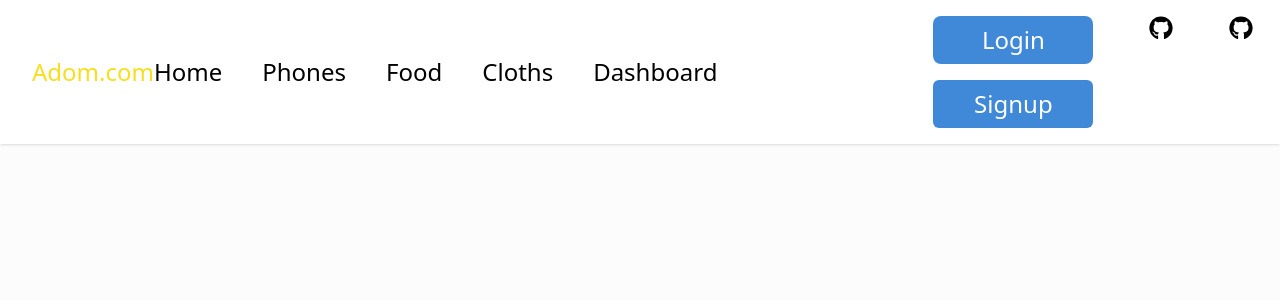
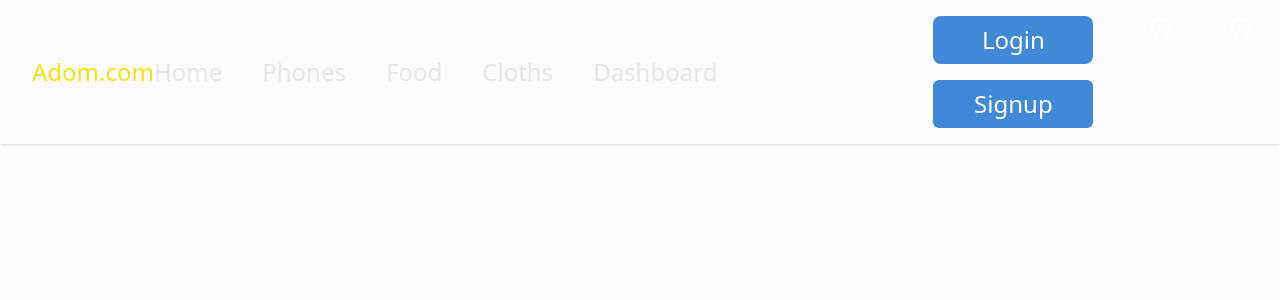
Before and after one commit to Clifftech123/react-ecommerce_website, a React (Create React App) app: page / in a window 1280 px wide. Shown: the top 300 px of the page. Built offline with nearby package versions, Linux system fonts and the light colour scheme.

Commit message:
I change the color of the navbar

```diff
--- a/src/Components/navbarComponent.jsx
+++ b/src/Components/navbarComponent.jsx
@@ -1,6 +1,7 @@
 import React, { useState } from "react";
 import { FaGithub } from "react-icons/fa";
 import { useNavigate } from "react-router-dom";
+import { NavLink } from "react-router-dom";
 
 const NavBarComponent = () => {
 	// TOGGLE
@@ -9,8 +10,8 @@ const NavBarComponent = () => {
 	return (
 		<>
 			{/*================ START  NAVBAR COMPONENT ========================*/}
-			<nav className="   w-full bg-white shadow -sm">
-				<div className="      justify-between  px-4 mx-auto lg:max-w-10xl md:items-center md:flex md:px-8 font">
+			<nav className=" w-full bg-NavbarBgColor font-light text-gray-200 shadow -sm">
+				<div className=" justify-between  px-4 mx-auto lg:max-w-10xl md:items-center md:flex md:px-8 font-Poppins">
 					<div>
 						<div className="flex items-center justify-between py-3 md:py-5 md:block">
 							<h2 className="  text-2xl  font-Poppins  text-LogoColor ">
@@ -62,14 +63,17 @@ const NavBarComponent = () => {
 								navbar ? "block   " : "hidden"
 							}`}
 						>
+						{/* NAV ITEMS */}
 							<ul className="items-center   text-2xl  justify-center space-y-8 md:flex md:space-x-10  md:space-y-0  md:divide-y-0">
-								<li className="  ">Home</li>
+								<li className="  ">
+									<NavLink to='/'> Home</NavLink>
+								</li>
 								<li className=" "> Phones </li>
 								<li className=" "> Food </li>
 								<li className=""> Cloths</li>
 								<li className=" "> Dashboard</li>
 								<div>
-									{/* Social links it automatically hidden in the small device  */}
+
 									<ul className=" hidden text-2xl  mt-5 ml-20   md:ml-40   text-center  md:flex justify-end  md:mt-0   md:space-x-6 md:space-y-0">
 										<div className="m-2 ">
 											<span>
@@ -91,10 +95,10 @@ const NavBarComponent = () => {
 												</button>
 											</span>
 										</div>
-										<li className="p-4">
+										<li className="p-4 text-white">
 											<FaGithub />
 										</li>
-										<li className="p-4">
+										<li className="p-4 text-white">
 											<FaGithub />
 										</li>
 									</ul>
```
